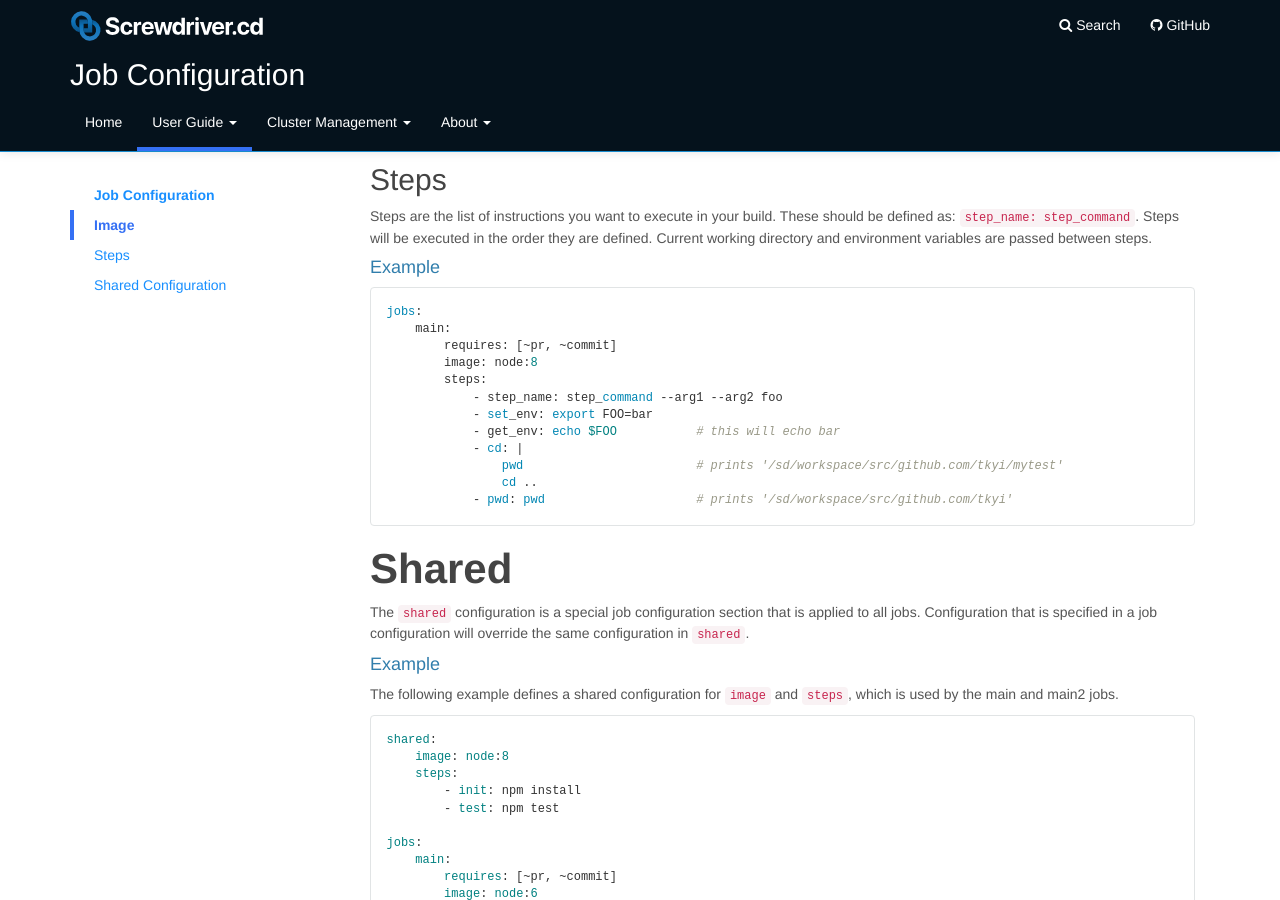
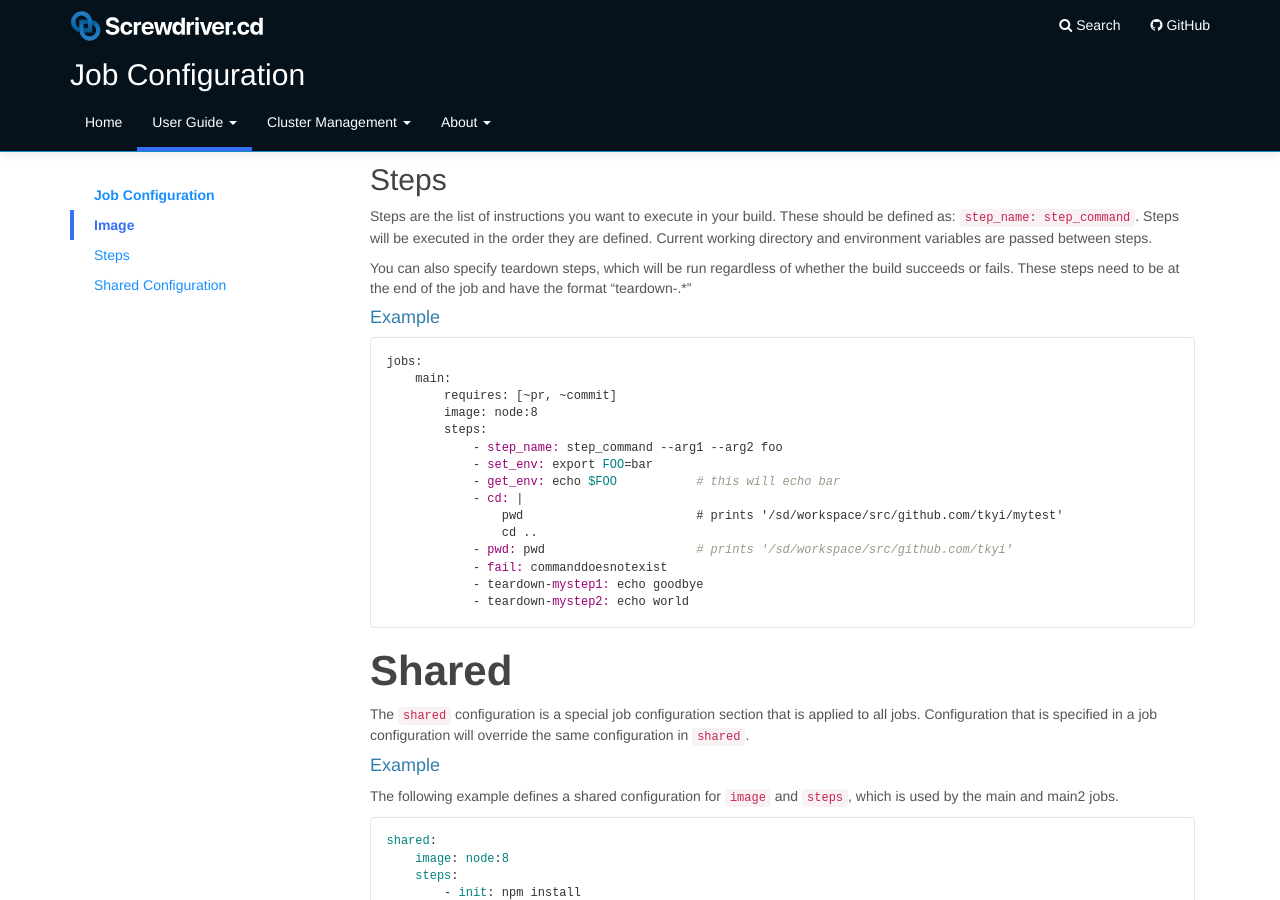
Before and after one commit to screwdriver-cd/guide, a Jekyll site: the page built from docs/user-guide/configuration/jobconfiguration.md, in a window 1280 px wide and 900 px high, scrolled down 669 px. Built offline with Jekyll 4.4.1, drawn with Linux system fonts in a browser that asks for light colours.

Commit message:
fix: add doc for userteardown

````diff
--- a/docs/user-guide/configuration/jobconfiguration.md
+++ b/docs/user-guide/configuration/jobconfiguration.md
@@ -47,6 +47,8 @@ jobs:
 Steps are the list of instructions you want to execute in your build. These should be defined as:
 `step_name: step_command`. Steps will be executed in the order they are defined. Current working directory and environment variables are passed between steps.
 
+You can also specify teardown steps, which will be run regardless of whether the build succeeds or fails. These steps need to be at the end of the job and have the format "teardown-.\*"
+
 #### Example
 ```
 jobs:
@@ -61,6 +63,9 @@ jobs:
                 pwd                        # prints '/sd/workspace/src/github.com/tkyi/mytest'
                 cd ..
             - pwd: pwd                     # prints '/sd/workspace/src/github.com/tkyi'
+            - fail: commanddoesnotexist
+            - teardown-mystep1: echo goodbye
+            - teardown-mystep2: echo world
 ```
 
 
````
